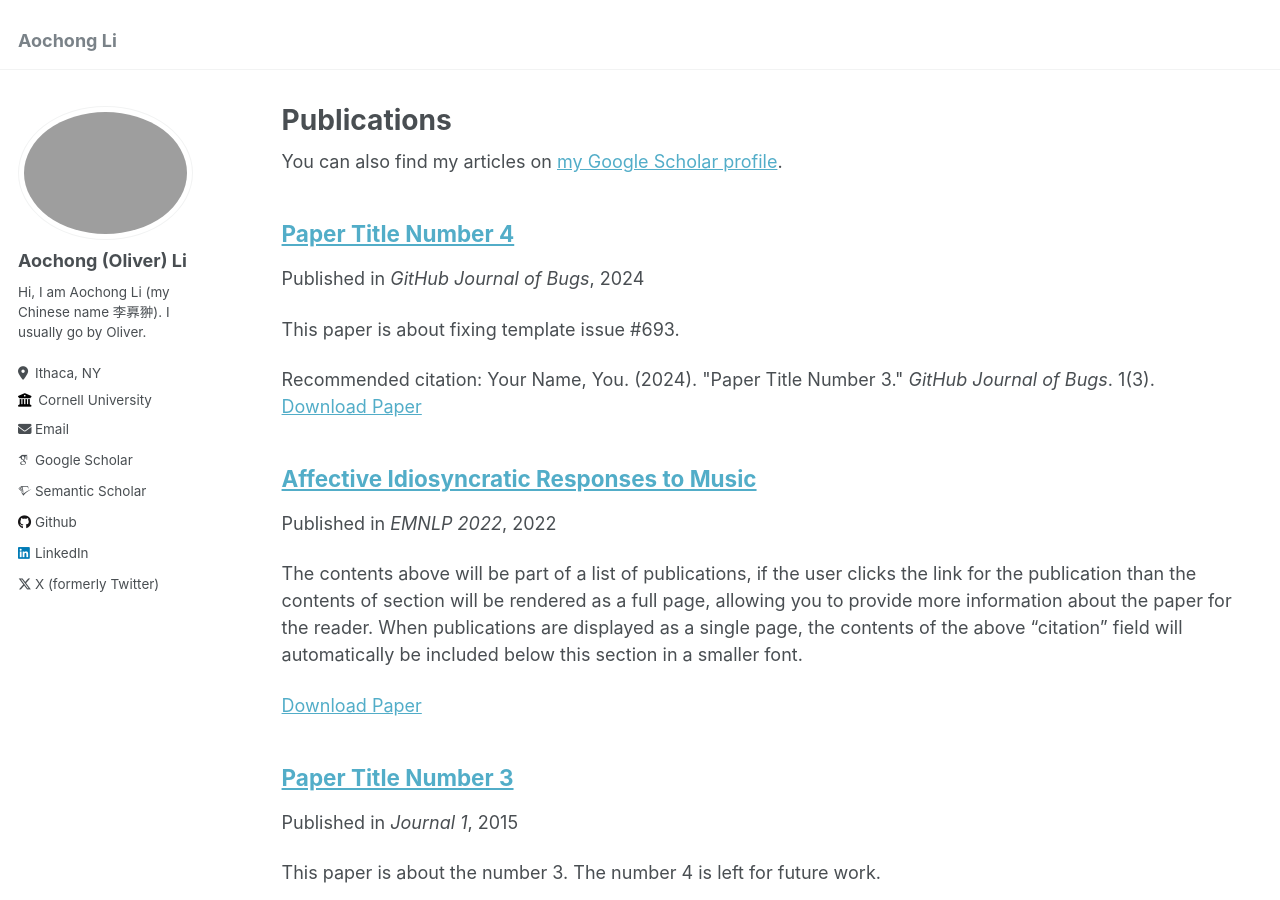
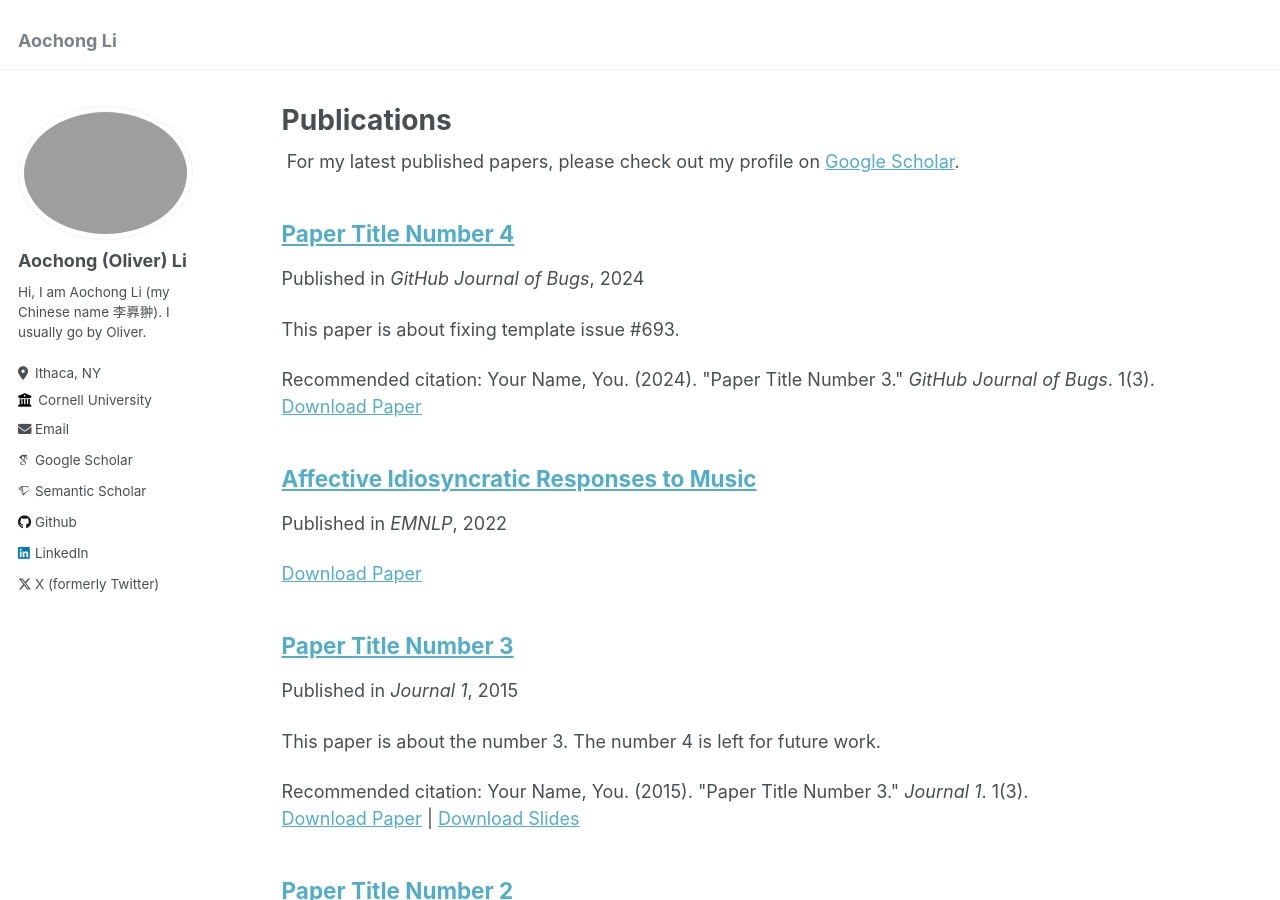
Before and after one commit to Aochong-Li/aochong-li.github.io, a Jekyll site: the page built from _pages/publications.md, in a window 1280 px wide and 900 px high. Built offline with Jekyll 4.4.1, drawn with Linux system fonts in a browser that asks for light colours; some web fonts are replaced.

```diff
--- a/_pages/publications.md
+++ b/_pages/publications.md
@@ -6,7 +6,7 @@ author_profile: true
 ---
 
 {% if site.author.googlescholar %}
-  <div class="wordwrap">You can also find my articles on <a href="{{site.author.googlescholar}}">my Google Scholar profile</a>.</div>
+  <div class="wordwrap"> For my latest published papers, please check out my profile on <a href="{{site.author.googlescholar}}">Google Scholar</a>.</div>
 {% endif %}
 
 {% include base_path %}
--- a/_publications/2022-10-17-affectiveresponsestomusic-number-1.md
+++ b/_publications/2022-10-17-affectiveresponsestomusic-number-1.md
@@ -4,10 +4,11 @@ collection: publications
 permalink: /publication/affectiveresponsestomusic-number-1
 excerpt: # 'This paper is about the number 1. The number 2 is left for future work.'
 date: 2022-10-17
-venue: 'EMNLP 2022'
+venue: 'EMNLP'
 slidesurl:
 paperurl: 'https://aclanthology.org/2022.emnlp-main.80/'
 citation:
+authors: 'Oliver Li'
 ---
-
-The contents above will be part of a list of publications, if the user clicks the link for the publication than the contents of section will be rendered as a full page, allowing you to provide more information about the paper for the reader. When publications are displayed as a single page, the contents of the above "citation" field will automatically be included below this section in a smaller font.
+<!--
+The contents above will be part of a list of publications, if the user clicks the link for the publication than the contents of section will be rendered as a full page, allowing you to provide more information about the paper for the reader. When publications are displayed as a single page, the contents of the above "citation" field will automatically be included below this section in a smaller font. -->
```
Also changed, not shown: _pages/about.md (+5 -0 lines).
